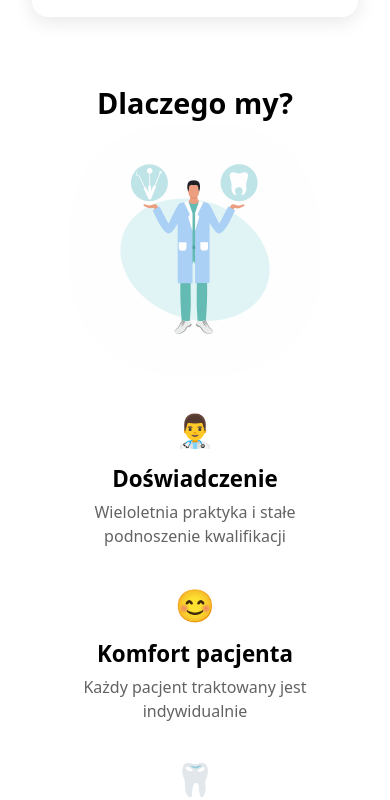
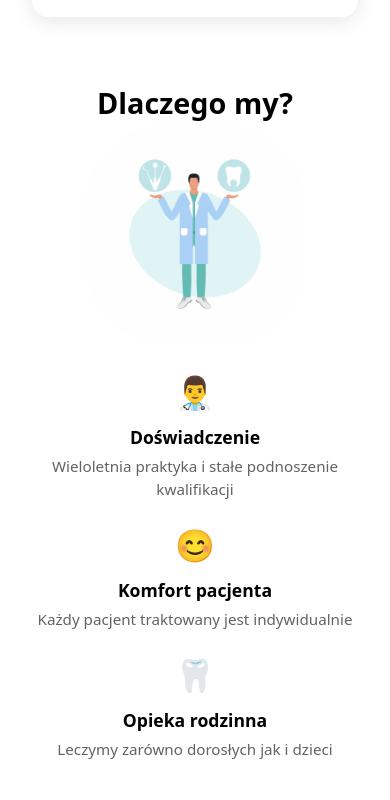
Before and after one commit to pawli444/dental-clinic-website, a React (Vite) app: page / in a window 390 px wide. Shown: the part 2220-3020 px from the top of the page. Built offline with nearby package versions, Linux system fonts and the light colour scheme; no server answers.

Commit message:
feat: enhance AboutSection styles for better responsiveness and update useInView hook to accept optional parameters

```diff
--- a/index.html
+++ b/index.html
@@ -2,6 +2,12 @@
 <html lang="en">
   <head>
     <meta charset="UTF-8" />
+
+    <meta name="description" content="%VITE_CLINIC_NAME%. Kontakt: %VITE_CLINIC_PHONE%" />
+    <meta name="author" content="%VITE_CLINIC_DENTIST%" />
+    <meta name="telephone" content="%VITE_CLINIC_PHONE%" />
+    <meta name="address" content="%VITE_CLINIC_ADDRESS%" />
+    <meta name="registered" content="%VITE_REGISTERED%" />
     <link rel="icon" type="image/svg+xml" href="/medical_logo.svg" />
     <meta name="viewport" content="width=device-width, initial-scale=1.0" />
     <title>Gabinet Stomatologiczny</title>
--- a/src/components/organisms/AboutSection/AboutSection.css
+++ b/src/components/organisms/AboutSection/AboutSection.css
@@ -51,71 +51,35 @@
     color: rgba(0, 0, 0, 0.616);
 }
 
+
 .about-image-box{
-
   width: 100%;
-    border: 1 px solid blue;
-    width: 400px;
+  max-width: 420px;
+  display: flex;
+  align-items: center;
+  justify-content: center;
 }
 
 .about-image-box img{
   width: 100%;
+  max-width: 420px;
+  height: auto;
   border-radius: 100px;
+  object-fit: cover;
+  object-position: center;
+  display: block;
 }
 
-
-
-/* Tablet (max 1024px) */
-@media (max-width: 1024px) {
-  .about-wrapper {
-    gap: 2rem;
-  }
-
-  .about-image-box {
-    width: 300px;
-  }
-
-  .about-text {
-    gap: 1.5rem;
-  }
-}
-
-/* Telefon (max 768px) */
-@media (max-width: 768px) {
-  .about-wrapper {
-    flex-direction: column;
-    text-align: center;
-  }
-
-  .about-image-box {
-    width: 250px;
-  }
-
-  .about-text {
-    flex-direction: column;
-    gap: 2rem;
-    align-items: center;
-  }
-
-  .about-text li {
-    min-width: unset;
-    width: 100%;
-    max-width: 300px;
-  }
-
-  .aboutSection h2 {
-    font-size: 1.8rem;
-  }
-}
 
 
 @media (max-width: 1024px) {
   .about-wrapper {
     gap: 2rem;
+    align-items: center;
   }
 
   .about-image-box {
-    width: 300px;
+    max-width: 320px;
   }
 
   .about-text {
@@ -128,25 +92,46 @@
     .about-wrapper {
       flex-direction: column;
       text-align: center;
+      gap: 1.5rem;
     }
 
     .about-image-box {
-    width: 250px;
+      width: 100%;
+      max-width: 300px;
+    }
+
+    .about-image-box img {
+      border-radius: 80px;
     }
 
     .about-text {
       flex-direction: column;
-    gap: 2rem;
+      gap: 1.25rem;
       align-items: center;
     }
 
     .about-text li {
       min-width: unset;
       width: 100%;
-    max-width: 300px;
+      max-width: 340px;
     }
 
     .aboutSection h2 {
       font-size: 1.8rem;
     }
   }
+
+
+  @media (max-width: 480px) {
+    .about-image-box {
+      max-width: 220px;
+    }
+
+    .about-text h3 {
+      font-size: 1.1rem;
+    }
+
+    .about-text p {
+      font-size: 0.95rem;
+    }
+  }
--- a/src/hooks/useInView.ts
+++ b/src/hooks/useInView.ts
@@ -2,14 +2,21 @@ import { useEffect, useRef } from "react";
 
 type Options = IntersectionObserverInit;
 
-export default function useInView<T extends HTMLElement = HTMLElement>(options: Options = { threshold: 0.25,
-  rootMargin: "0px 0px -80px 0px" }) {
+export default function useInView<T extends HTMLElement = HTMLElement>(options?: Options) {
   const ref = useRef<T | null>(null);
 
   useEffect(() => {
     if (typeof window === "undefined" || typeof IntersectionObserver === "undefined") return;
     const el = ref.current;
     if (!el) return;
+
+    const isMobile = window.innerWidth <= 768;
+    const defaultOptions: Options = {
+      threshold: 0.2,
+      rootMargin: isMobile ? "0px 0px 00px 0px" : "0px 0px -80px 0px",
+    };
+
+    const observerOptions: Options = { ...defaultOptions, ...(options || {}) };
 
     const observer = new IntersectionObserver((entries, obs) => {
       entries.forEach(entry => {
@@ -18,7 +25,7 @@ export default function useInView<T extends HTMLElement = HTMLElement>(options:
           obs.unobserve(entry.target);
         }
       });
-    }, options);
+    }, observerOptions);
 
     observer.observe(el);
     return () => observer.disconnect();
```
Lines whose indentation alone changed are shown as unchanged.
